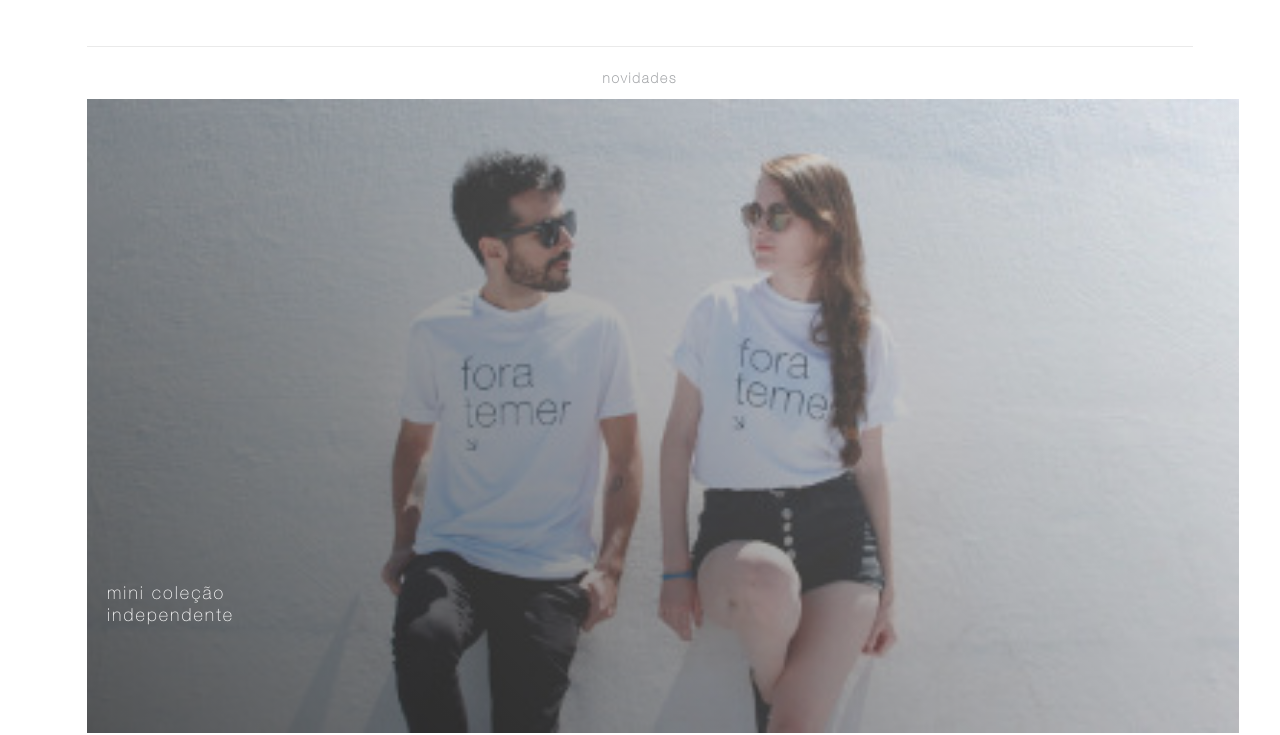
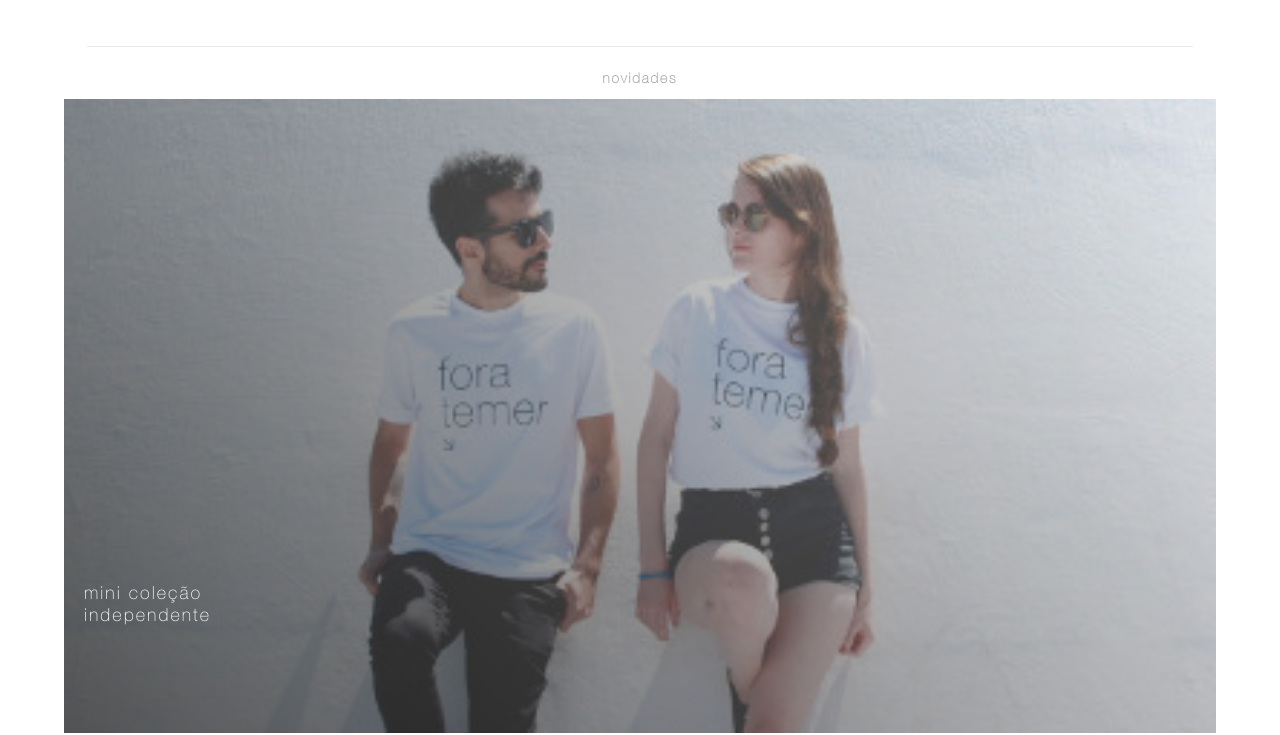
Before and after one commit to brunoiddev/brunoiddev.github.io, a plain HTML site: page index.html in a window 1280 px wide. Shown: the part 2309-3044 px from the top of the page. Drawn offline with Linux system fonts and the light colour scheme.

Commit message:
correção de borda

```diff
--- a/css/main.css
+++ b/css/main.css
@@ -169,10 +169,11 @@ header {
 }
 
 .container-img-mask .novidade-text {
+	box-sizing: border-box;
 	position: absolute;
 	width: 100%;
 	height: 100%;
-	left: 20px;
+	padding: 0 20px 0 20px;
 	font-family: helveticaT;
 	font-size: 18px;
 	font-weight: 500;
@@ -191,11 +192,16 @@ header {
 	height: 100%;
 }
 
-#novidades {
+#home-novidades {
 	margin: 15px 0 50px 0;
 	text-align: center;
 }
-#novidades h4{
+
+#home-novidades .container-img-mask {
+	margin: 0; /* zera margem */
+}
+
+#home-novidades h4{
 	padding: 10px 0;
 	font-family: helveticaUL;
 	letter-spacing: 2px;
--- a/index.html
+++ b/index.html
@@ -111,7 +111,7 @@
 
 		<hr/>
 
-		<section id='novidades'>
+		<section id='home-novidades'>
 			<h4>novidades</h4>
 			<div class='container-img-mask'>
 				<div class='mask'></div>
```
Lines whose indentation alone changed are shown as unchanged.
